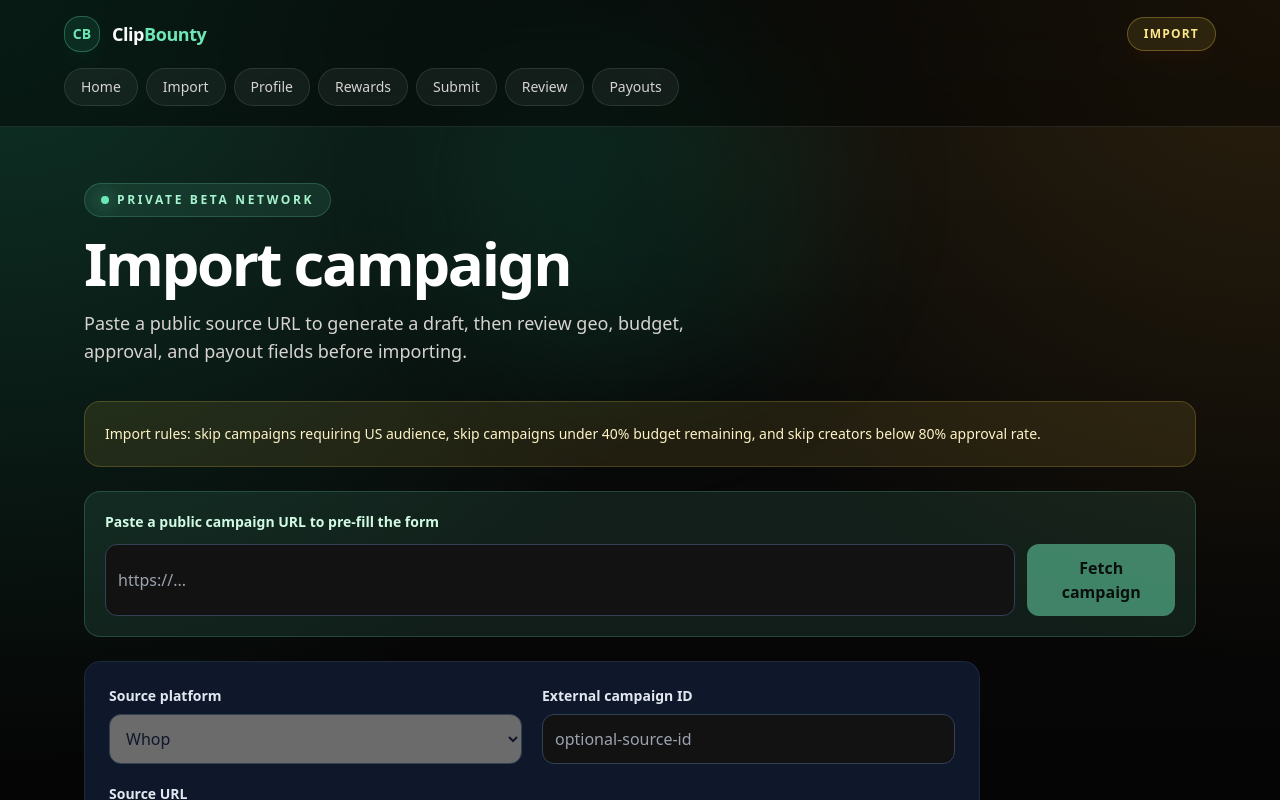
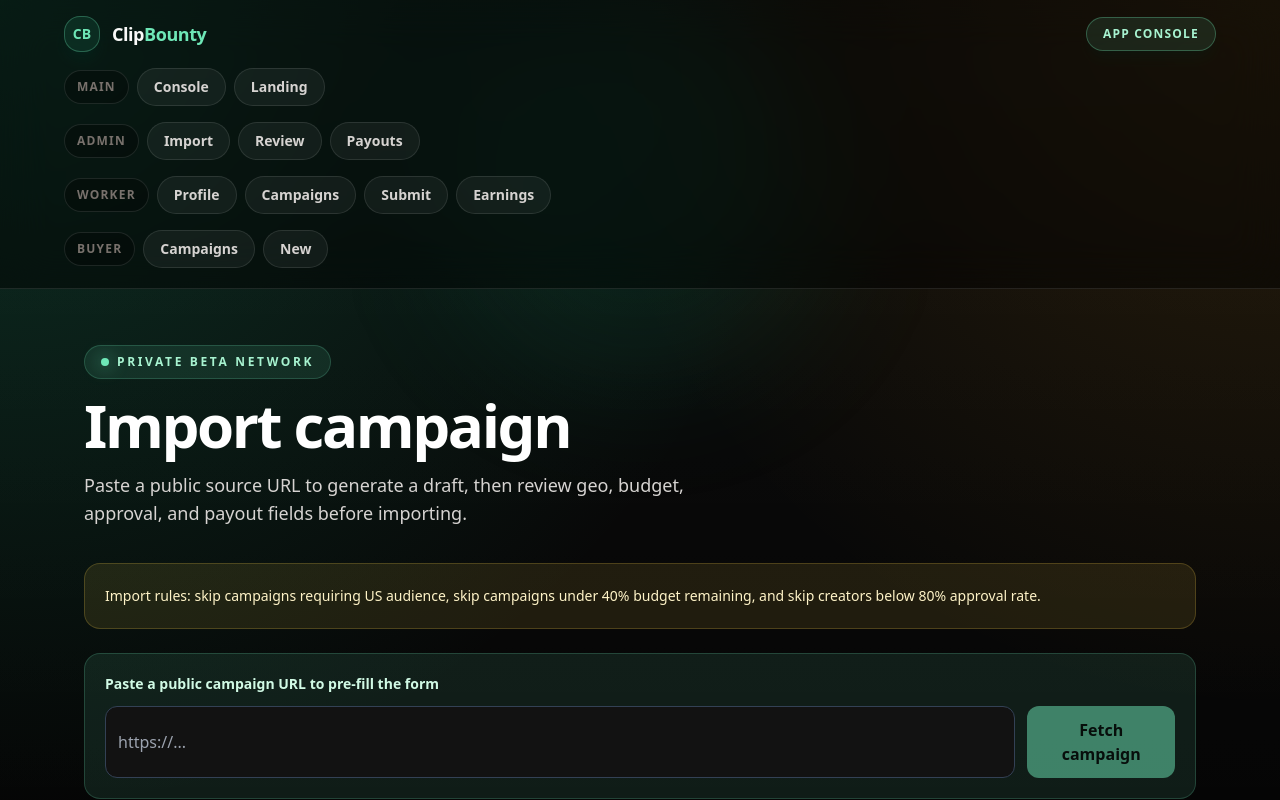
Before and after one commit to youssefalw2001/Clip-bounty-, a Next.js app: page /admin/import in a window 1280 px wide. Shown: the top 800 px of the page. Built offline with nearby package versions, Linux system fonts and the light colour scheme; no server answers.

Commit message:
Organize global dashboard navigation into clear app lanes

```diff
--- a/components/DashboardShell.tsx
+++ b/components/DashboardShell.tsx
@@ -1,13 +1,37 @@
 import Link from "next/link";
 
-const navItems = [
-  { href: "/", label: "Home" },
+const navGroups = [
+  {
+    label: "Main",
+    items: [
+      { href: "/console", label: "Console" },
+      { href: "/", label: "Landing" },
+    ],
+  },
+  {
+    label: "Admin",
+    items: [
       { href: "/admin/import", label: "Import" },
-  { href: "/worker/profile", label: "Profile" },
-  { href: "/worker/campaigns", label: "Rewards" },
-  { href: "/worker/submit", label: "Submit" },
       { href: "/admin/clips", label: "Review" },
       { href: "/admin/payouts", label: "Payouts" },
+    ],
+  },
+  {
+    label: "Worker",
+    items: [
+      { href: "/worker/profile", label: "Profile" },
+      { href: "/worker/campaigns", label: "Campaigns" },
+      { href: "/worker/submit", label: "Submit" },
+      { href: "/worker/earnings", label: "Earnings" },
+    ],
+  },
+  {
+    label: "Buyer",
+    items: [
+      { href: "/buyer/campaigns", label: "Campaigns" },
+      { href: "/buyer/campaigns/new", label: "New" },
+    ],
+  },
 ];
 
 export function DashboardShell({
@@ -26,7 +50,7 @@ export function DashboardShell({
 
       <nav className="relative z-10 border-b border-white/10 bg-black/45 px-5 py-4 backdrop-blur-xl">
         <div className="mx-auto flex max-w-6xl items-center justify-between gap-4">
-          <Link href="/" className="flex items-center gap-3">
+          <Link href="/console" className="flex items-center gap-3">
             <span className="flex h-9 w-9 items-center justify-center rounded-2xl border border-emerald-300/30 bg-emerald-400/10 text-sm font-black text-emerald-300 shadow-lg shadow-emerald-950/40">
               CB
             </span>
@@ -34,19 +58,27 @@ export function DashboardShell({
               Clip<span className="text-emerald-300">Bounty</span>
             </span>
           </Link>
-          <Link href="/admin/import" className="rounded-full border border-amber-300/30 bg-amber-300/10 px-4 py-2 text-xs font-bold uppercase tracking-widest text-amber-200 shadow-lg shadow-amber-950/20">
-            Import
+          <Link href="/console" className="rounded-full border border-emerald-300/30 bg-emerald-300/10 px-4 py-2 text-xs font-bold uppercase tracking-widest text-emerald-200 shadow-lg shadow-emerald-950/20">
+            App Console
           </Link>
         </div>
-        <div className="mx-auto mt-4 flex max-w-6xl gap-2 overflow-x-auto pb-1 text-sm text-stone-300">
-          {navItems.map((item) => (
+
+        <div className="mx-auto mt-4 max-w-6xl space-y-3">
+          {navGroups.map((group) => (
+            <div key={group.label} className="flex items-center gap-2 overflow-x-auto pb-1 text-sm text-stone-300">
+              <span className="shrink-0 rounded-full border border-white/10 bg-black/30 px-3 py-2 text-xs font-black uppercase tracking-widest text-stone-500">
+                {group.label}
+              </span>
+              {group.items.map((item) => (
                 <Link
                   key={item.href}
                   href={item.href}
-              className="shrink-0 rounded-full border border-white/10 bg-white/5 px-4 py-2 transition hover:bg-white/10 hover:text-white"
+                  className="shrink-0 rounded-full border border-white/10 bg-white/5 px-4 py-2 font-semibold transition hover:bg-white/10 hover:text-white"
                 >
                   {item.label}
                 </Link>
+              ))}
+            </div>
           ))}
         </div>
       </nav>
```
Lines whose indentation alone changed are shown as unchanged.
